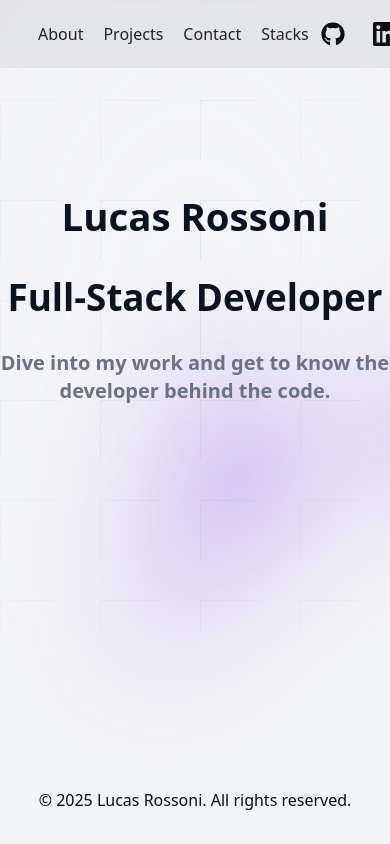
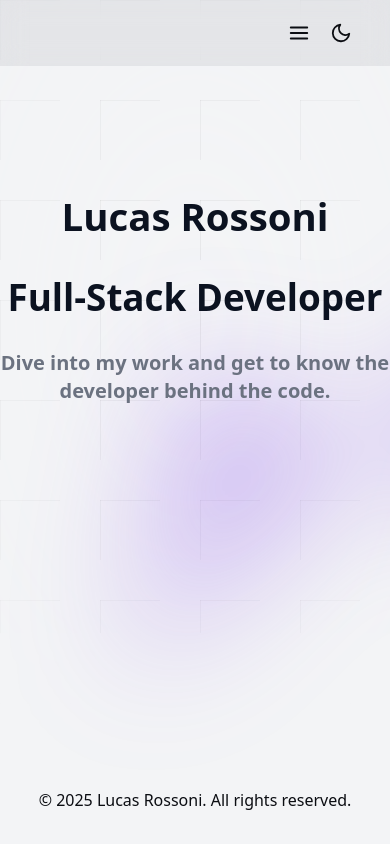
Before and after one commit to PxS00/portfolio, a React (Vite) app: page / in a window 390 px wide. Shown: the top 844 px of the page. Built offline with nearby package versions, Linux system fonts and the light colour scheme.

Commit message:
feat: add mobile menu toggle and improve Navbar accessibility

```diff
--- a/src/components/Navbar/Navbar.tsx
+++ b/src/components/Navbar/Navbar.tsx
@@ -1,4 +1,5 @@
-import { FiMoon, FiSun } from 'react-icons/fi'
+import { useEffect, useState } from 'react'
+import { FiMenu, FiMoon, FiSun, FiX } from 'react-icons/fi'
 import { useLocation } from 'react-router-dom'
 import { SOCIAL_LINKS } from '../../constants/socialLinks'
 import { useTheme } from '../../context/ThemeContext'
@@ -8,13 +9,19 @@ export default function Navbar() {
   const location = useLocation()
   const isHome = location.pathname === '/'
   const { resolvedTheme, toggleTheme } = useTheme()
+  const [mobileOpen, setMobileOpen] = useState(false)
+
+  useEffect(() => {
+    // Close mobile menu when location changes
+    setMobileOpen(false)
+  }, [location.pathname, location.hash])
 
   return (
     <nav className="site-nav fixed top-0 left-0 z-50 flex w-full items-center bg-(--nav-bg) px-8 py-4 text-(--nav-text) backdrop-blur-md dark:bg-(--nav-bg) dark:text-white/70">
       <div className="mx-auto flex w-full max-w-7xl items-center justify-between">
         <div className="flex items-center gap-2">
           {isHome && (
-            <div className="flex gap-2">
+            <div className="hidden gap-2 md:flex">
               <a
                 href="/about"
                 className={`nav-text rounded-full px-4 py-2 text-(--nav-text) opacity-90 transition-all hover:bg-(--nav-hover-bg) hover:text-(--nav-text-hover) hover:opacity-100 dark:text-white/70 dark:hover:bg-white/10 dark:hover:text-white ${location.pathname === '/about' ? 'active' : ''}`}
@@ -42,7 +49,7 @@ export default function Navbar() {
             </div>
           )}
         </div>
-        <div className="flex items-center gap-4">
+        <div className="hidden items-center gap-4 md:flex">
           {SOCIAL_LINKS.map((link) => (
             <SocialLink key={link.ariaLabel} {...link} className="nav-text" />
           ))}
@@ -54,7 +61,59 @@ export default function Navbar() {
             {resolvedTheme === 'dark' ? <FiSun size={22} /> : <FiMoon size={22} />}
           </button>
         </div>
+
+        <div className="flex items-center gap-2 md:hidden">
+          <button
+            onClick={() => setMobileOpen((s) => !s)}
+            className="nav-text rounded-full p-2 text-(--nav-text) transition-colors hover:bg-(--nav-hover-bg) hover:text-(--nav-text-hover)"
+            aria-label={mobileOpen ? 'Close menu' : 'Open menu'}
+            aria-expanded={mobileOpen}
+            aria-controls="mobile-menu"
+          >
+            {mobileOpen ? <FiX size={22} /> : <FiMenu size={22} />}
+          </button>
+          <button
+            onClick={toggleTheme}
+            className="nav-text rounded-full p-2 text-(--nav-text) transition-colors hover:bg-(--nav-hover-bg) hover:text-(--nav-text-hover)"
+            aria-label="Toggle theme"
+          >
+            {resolvedTheme === 'dark' ? <FiSun size={22} /> : <FiMoon size={22} />}
+          </button>
+        </div>
       </div>
+      {isHome && mobileOpen && (
+        <div
+          id="mobile-menu"
+          className="absolute top-full right-8 z-40 w-35 rounded-xl border border-white/5 bg-(--nav-bg) px-3 py-2 shadow-lg md:hidden dark:bg-(--nav-bg)"
+        >
+          <div className="flex flex-col gap-1">
+            <a
+              href="/about"
+              className={`nav-text rounded-md px-3 py-2 text-(--nav-text) opacity-95 transition-all hover:bg-(--nav-hover-bg) hover:text-(--nav-text-hover) dark:text-white/70 dark:hover:bg-white/10 dark:hover:text-white ${location.pathname === '/about' ? 'active' : ''}`}
+            >
+              About
+            </a>
+            <a
+              href="/projects"
+              className={`nav-text rounded-md px-3 py-2 text-(--nav-text) opacity-95 transition-all hover:bg-(--nav-hover-bg) hover:text-(--nav-text-hover) dark:text-white/70 dark:hover:bg-white/10 dark:hover:text-white ${location.pathname === '/projects' ? 'active' : ''}`}
+            >
+              Projects
+            </a>
+            <a
+              href="#contact"
+              className={`nav-text rounded-md px-3 py-2 text-(--nav-text) opacity-95 transition-all hover:bg-(--nav-hover-bg) hover:text-(--nav-text-hover) dark:text-white/70 dark:hover:bg-white/10 dark:hover:text-white ${location.hash === '#contact' ? 'active' : ''}`}
+            >
+              Contact
+            </a>
+            <a
+              href="#stacks"
+              className={`nav-text rounded-md px-3 py-2 text-(--nav-text) opacity-95 transition-all hover:bg-(--nav-hover-bg) hover:text-(--nav-text-hover) dark:text-white/70 dark:hover:bg-white/10 dark:hover:text-white ${location.hash === '#stacks' ? 'active' : ''}`}
+            >
+              Stacks
+            </a>
+          </div>
+        </div>
+      )}
     </nav>
   )
 }
```
